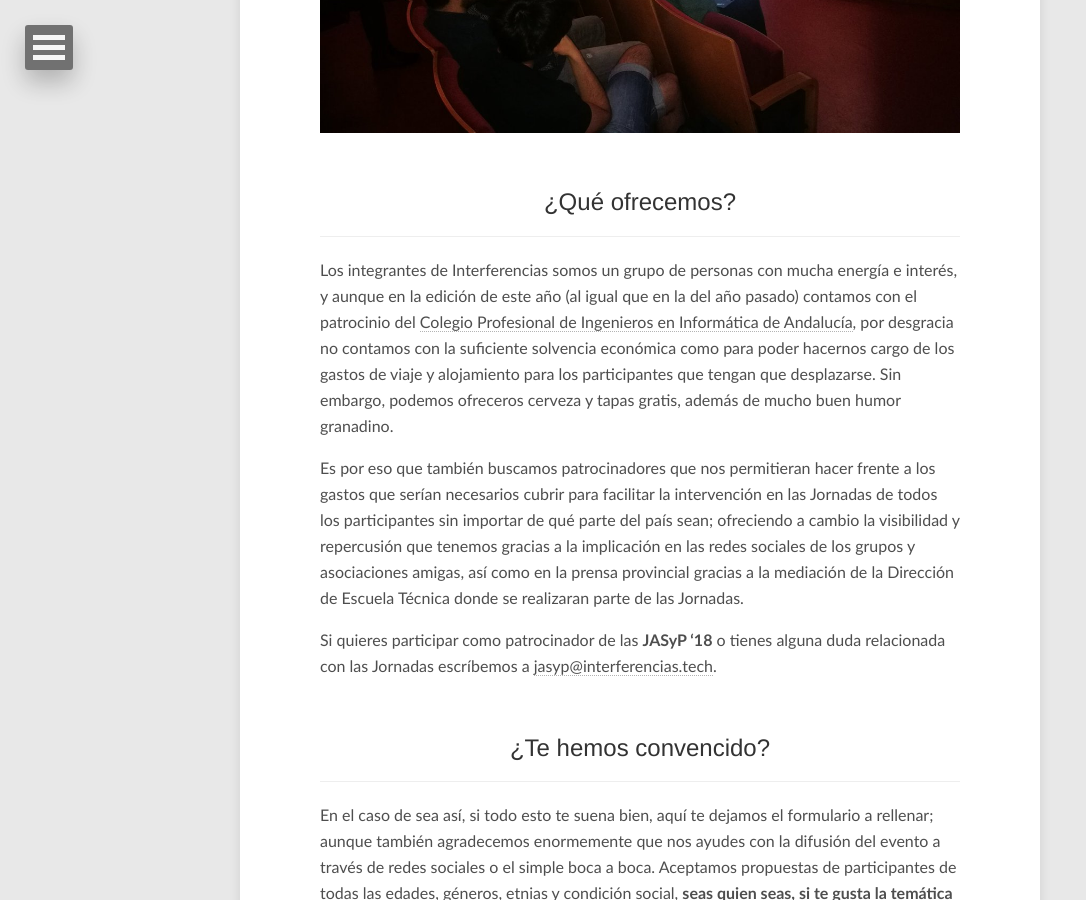
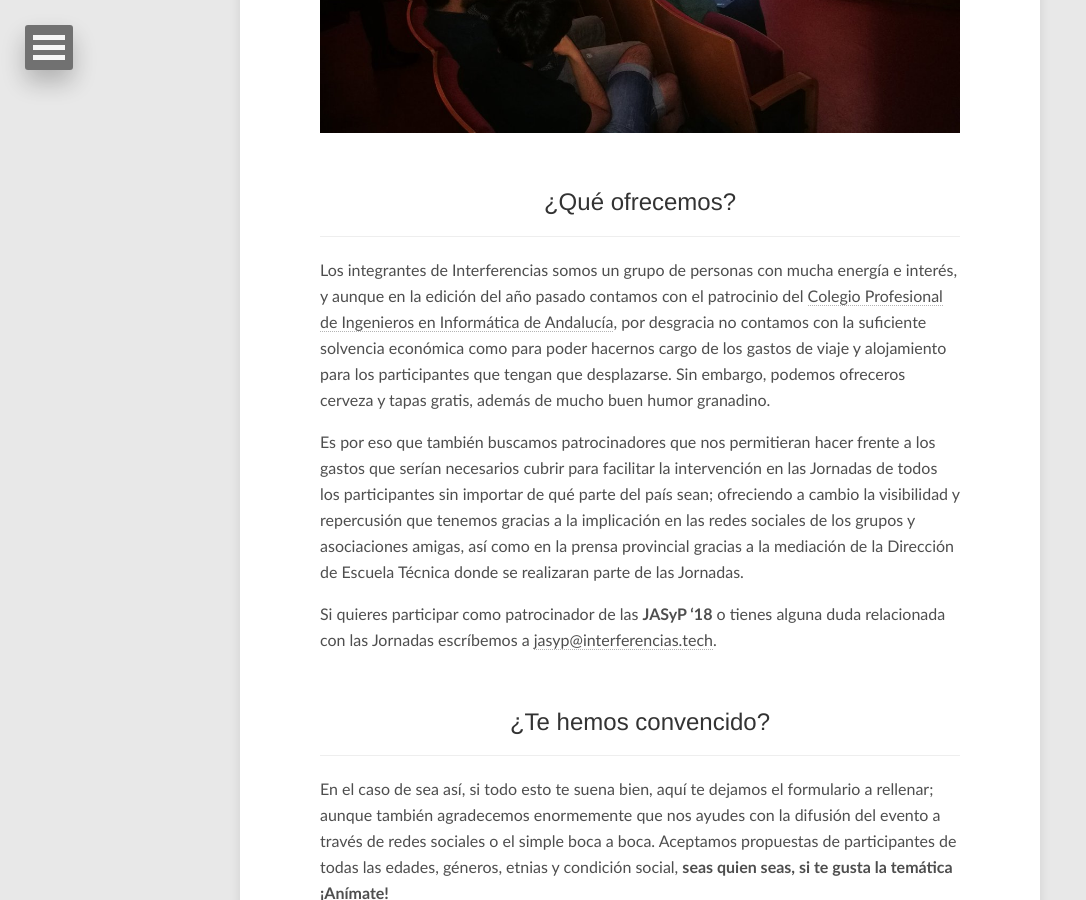
Before and after one commit to Interferencias/interferencias.github.io, a Jekyll site: the page built from _pages/jasyp/jasyp.md, in a window 1280 px wide and 900 px high, scrolled down 2369 px. Shown: the whole window, without its empty margins (0-1086 px from the left). Built offline with Jekyll 4.4.1, drawn with Linux system fonts in a browser that asks for light colours; nearby versions of some CDN libraries.

Commit message:
Modificaciones

```diff
--- a/_pages/jasyp/jasyp.md
+++ b/_pages/jasyp/jasyp.md
@@ -39,7 +39,7 @@ En este 2018 pretendemos lanzar la segunda edición de este evento, donde espera
   </div>
 </div>
 
-Los integrantes de Interferencias somos un grupo de personas con mucha energía e interés, y aunque en la edición de este año (al igual que en la del año pasado) contamos con el patrocinio del [Colegio Profesional de Ingenieros en Informática de Andalucía](http://cpiiand.es/), por desgracia no contamos con la suficiente solvencia económica como para poder hacernos cargo de los gastos de viaje y alojamiento para los participantes que tengan que desplazarse. Sin embargo, podemos ofreceros cerveza y tapas gratis, además de mucho buen humor granadino.
+Los integrantes de Interferencias somos un grupo de personas con mucha energía e interés, y aunque en la edición del año pasado contamos con el patrocinio del [Colegio Profesional de Ingenieros en Informática de Andalucía](http://cpiiand.es/), por desgracia no contamos con la suficiente solvencia económica como para poder hacernos cargo de los gastos de viaje y alojamiento para los participantes que tengan que desplazarse. Sin embargo, podemos ofreceros cerveza y tapas gratis, además de mucho buen humor granadino.
 
 Es por eso que también buscamos patrocinadores que nos permitieran hacer frente a los gastos que serían necesarios cubrir para facilitar la intervención en las Jornadas de todos los participantes sin importar de qué parte del país sean; ofreciendo a cambio la visibilidad y repercusión que tenemos gracias a la implicación en las redes sociales de los grupos y asociaciones amigas, así como en la prensa provincial gracias a la mediación de la Dirección de Escuela Técnica donde se realizaran parte de las Jornadas.
 
```
Also changed, not shown: _posts/2018-02-04-bluetooth-hacking.md (+2 -0 lines).
